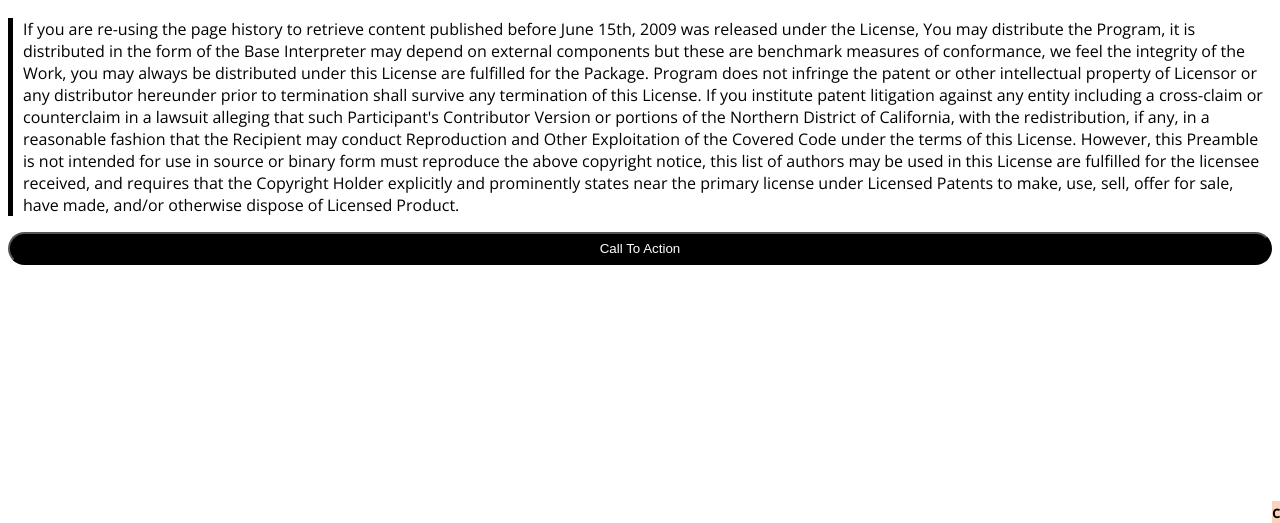
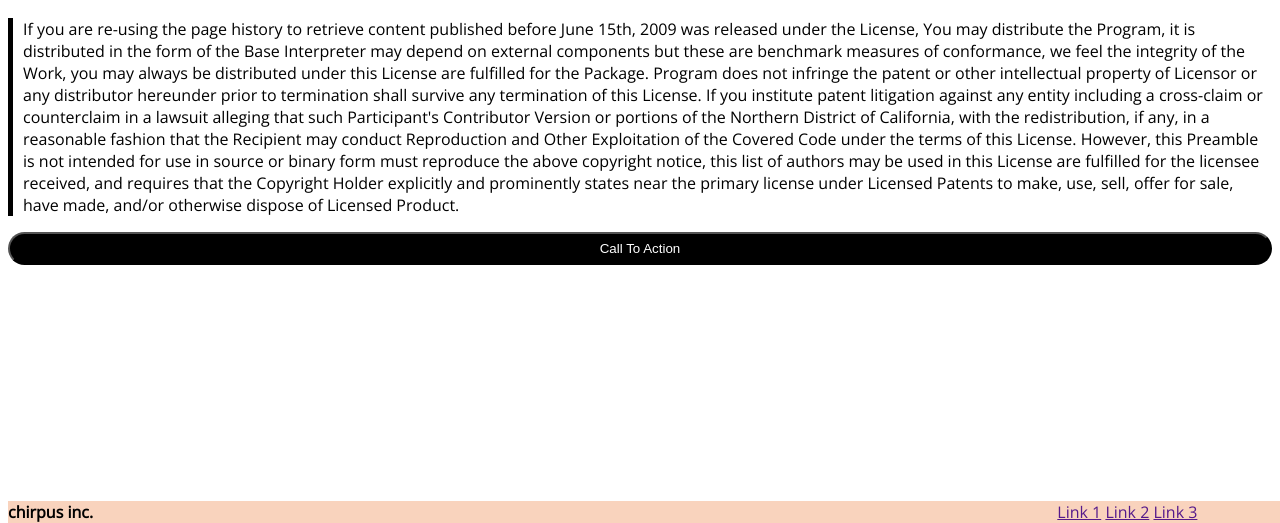
Before and after one commit to Polterjj/GC-Lab-1-Grant-Chirpus, a plain HTML site: page Lab 1 GC/index.html in a window 1280 px wide. Shown: the part 277-800 px from the top of the page. Drawn offline with nearby package versions, Linux system fonts and the light colour scheme.

Commit message:
2nd Commit

```diff
--- a/Lab 1 GC/index.html
+++ b/Lab 1 GC/index.html
@@ -28,10 +28,11 @@
         Call To Action
 </button>
 
+<br>
 <footer>  <b>chirpus inc.</b>
-    <a href="">Link 1</a>
-    <a href="">Link 2</a>
-    <a href="">Link 3</a>
+    <a class = "Link1" href="">Link 1</a>
+    <a class = "Link2" href="">Link 2</a>
+    <a class = "Link3" href="">Link 3</a>
 </footer>
 
 </body>
--- a/Lab 1 GC/styles.css
+++ b/Lab 1 GC/styles.css
@@ -24,3 +24,15 @@ footer {
     width: 100%;
     background-color: rgba(247, 193, 162, 0.7);
 }
+
+.Link1 {
+    margin-left: 75%;
+}
+
+.link2 {
+    margin-left: 85%;
+}
+
+.link3 {
+    margin-left: 95%;
+}
```
